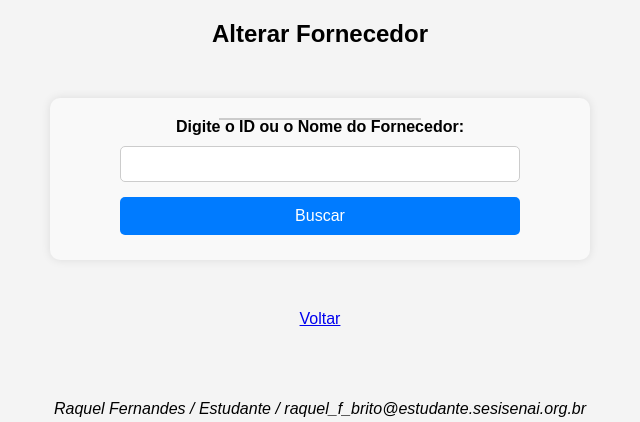
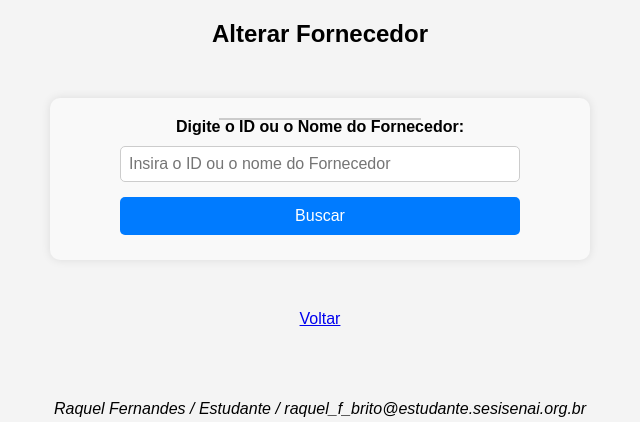
Before and after one commit to Kelzita/Raquel_Fernandes, a PHP site: page /alterar_fornecedor.php in a window 1280 px wide. Shown: the part 56-478 px from the top of the page, without its empty margins (320-960 px from the left). Run offline with PHP 8.4, Linux system fonts and the light colour scheme; a user stored in the database is signed in; data comes from the database, SQL or seed files in the repository.

Commit message:
Altera Fornecedor
 Responsável por alterar os dados do fornecedor

```diff
--- a/ProvaPHP/alterar_fornecedor.php
+++ b/ProvaPHP/alterar_fornecedor.php
@@ -22,9 +22,9 @@ if($_SERVER["REQUEST_METHOD"] == "POST"){
             $stmt->bindParam(':busca', $busca, PDO::PARAM_INT);
 
         } else {
-            $sql = "SELECT * FROM fornecedor WHERE nome LIKE :busca_nome";
+            $sql = "SELECT * FROM fornecedor WHERE nome_fornecedor LIKE :busca_nome";
             $stmt = $pdo->prepare($sql);
-            $stmt->bindValue(':busca', "%$busca", PDO::PARAM_STR);
+            $stmt->bindValue(':busca_nome', "$busca%", PDO::PARAM_STR);
         }
         $stmt->execute();
         $fornecedor = $stmt->fetch(PDO::FETCH_ASSOC);
@@ -47,12 +47,19 @@ if($_SERVER["REQUEST_METHOD"] == "POST"){
     <title>Alterar Fornecedor</title>
     <link rel="stylesheet" href="styles.css"/>
     <script src="scripts.js"></script>
+    <script src="https://cdnjs.cloudflare.com/ajax/libs/jquery/3.6.0/jquery.min.js"></script>
+    <script src="https://cdnjs.cloudflare.com/ajax/libs/jquery.mask/1.14.16/jquery.mask.min.js"></script>
+    <script>
+        $(document).ready(function(){
+        $('#telefone').mask('(00) 00000-0000');
+    });
+    </script>
 </head>
 <body>
     <h2>Alterar Fornecedor</h2>
     <form action="alterar_fornecedor.php" method="POST">
         <label for="busca_fornecedor">Digite o ID ou o Nome do Fornecedor:</label>
-        <input type="text" id="busca_fornecedor" name="busca_fornecedor" required onkeyup="buscarSugestoes()">
+        <input type="text" id="busca_fornecedor" name="busca_fornecedor" placeholder= "Insira o ID ou o nome do Fornecedor" required onkeyup="buscarSugestoes()">
 
         <div id="sugestoes"></div>
         <button type="submit">Buscar</button>
```
